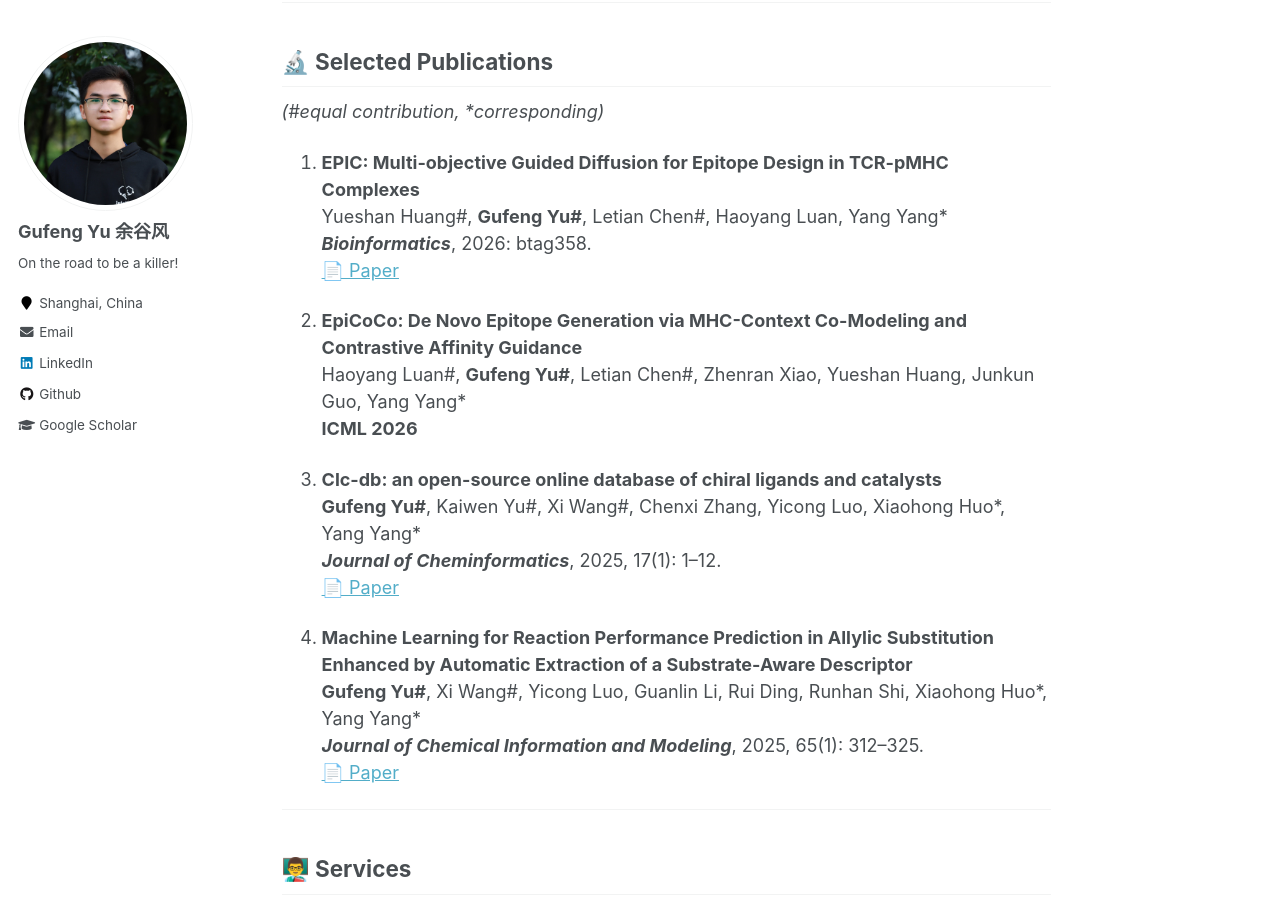
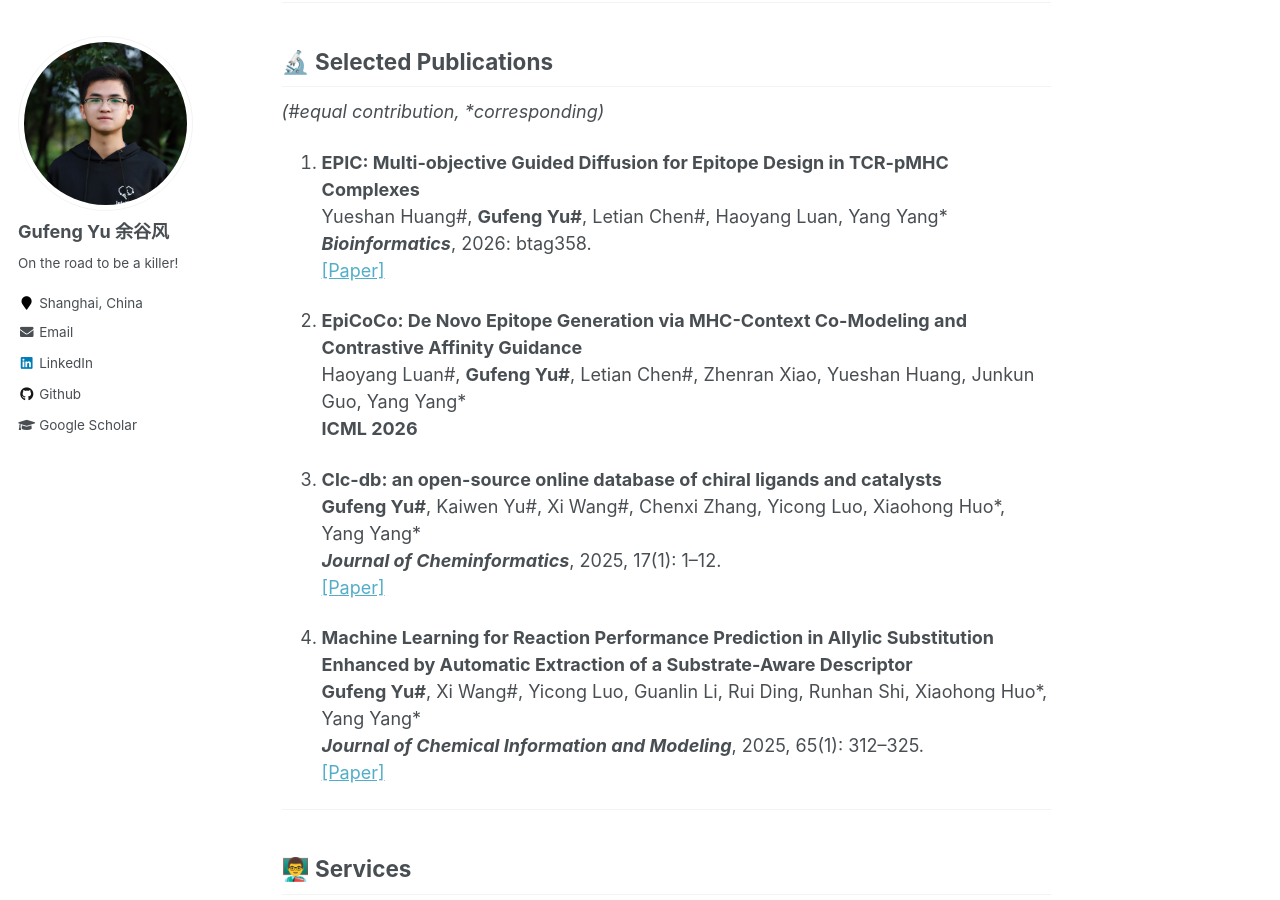
Before and after one commit to GufengYu520/gufengyu520.github.io, a Jekyll site: the page built from _pages/about.md, in a window 1280 px wide and 900 px high, scrolled down 1217 px. Built offline with Jekyll 4.4.1, drawn with Linux system fonts in a browser that asks for light colours.

```diff
--- a/_pages/about.md
+++ b/_pages/about.md
@@ -50,7 +51,7 @@ My research interest is **AI for Science**, with a specific focus on the applica
 1. **EPIC: Multi-objective Guided Diffusion for Epitope Design in TCR-pMHC Complexes**
    Yueshan Huang#, **Gufeng Yu#**, Letian Chen#, Haoyang Luan, Yang Yang*
    ***Bioinformatics***, 2026: btag358.
-   [📄 Paper](https://doi.org/10.1093/bioinformatics/btag358)
+   [[Paper]](https://doi.org/10.1093/bioinformatics/btag358)
 
 2. **EpiCoCo: De Novo Epitope Generation via MHC-Context Co-Modeling and Contrastive Affinity Guidance**
    Haoyang Luan#, **Gufeng Yu#**, Letian Chen#, Zhenran Xiao, Yueshan Huang, Junkun Guo, Yang Yang*
@@ -59,12 +60,12 @@ My research interest is **AI for Science**, with a specific focus on the applica
 3. **Clc-db: an open-source online database of chiral ligands and catalysts**
    **Gufeng Yu#**, Kaiwen Yu#, Xi Wang#, Chenxi Zhang, Yicong Luo, Xiaohong Huo\*, Yang Yang*
    ***Journal of Cheminformatics***, 2025, 17(1): 1–12.
-   [📄 Paper](https://jcheminf.biomedcentral.com/articles/10.1186/s13321-025-00991-9)
+   [[Paper]](https://jcheminf.biomedcentral.com/articles/10.1186/s13321-025-00991-9)
 
 4. **Machine Learning for Reaction Performance Prediction in Allylic Substitution Enhanced by Automatic Extraction of a Substrate-Aware Descriptor**
    **Gufeng Yu#**, Xi Wang#, Yicong Luo, Guanlin Li, Rui Ding, Runhan Shi, Xiaohong Huo\*, Yang Yang*
    ***Journal of Chemical Information and Modeling***, 2025, 65(1): 312–325.
-   [📄 Paper](https://pubs.acs.org/doi/10.1021/acs.jcim.4c02120)
+   [[Paper]](https://pubs.acs.org/doi/10.1021/acs.jcim.4c02120)
 
 ---
 
```
Also changed, not shown: other parts of _pages/about.md (+5 -4 lines).
